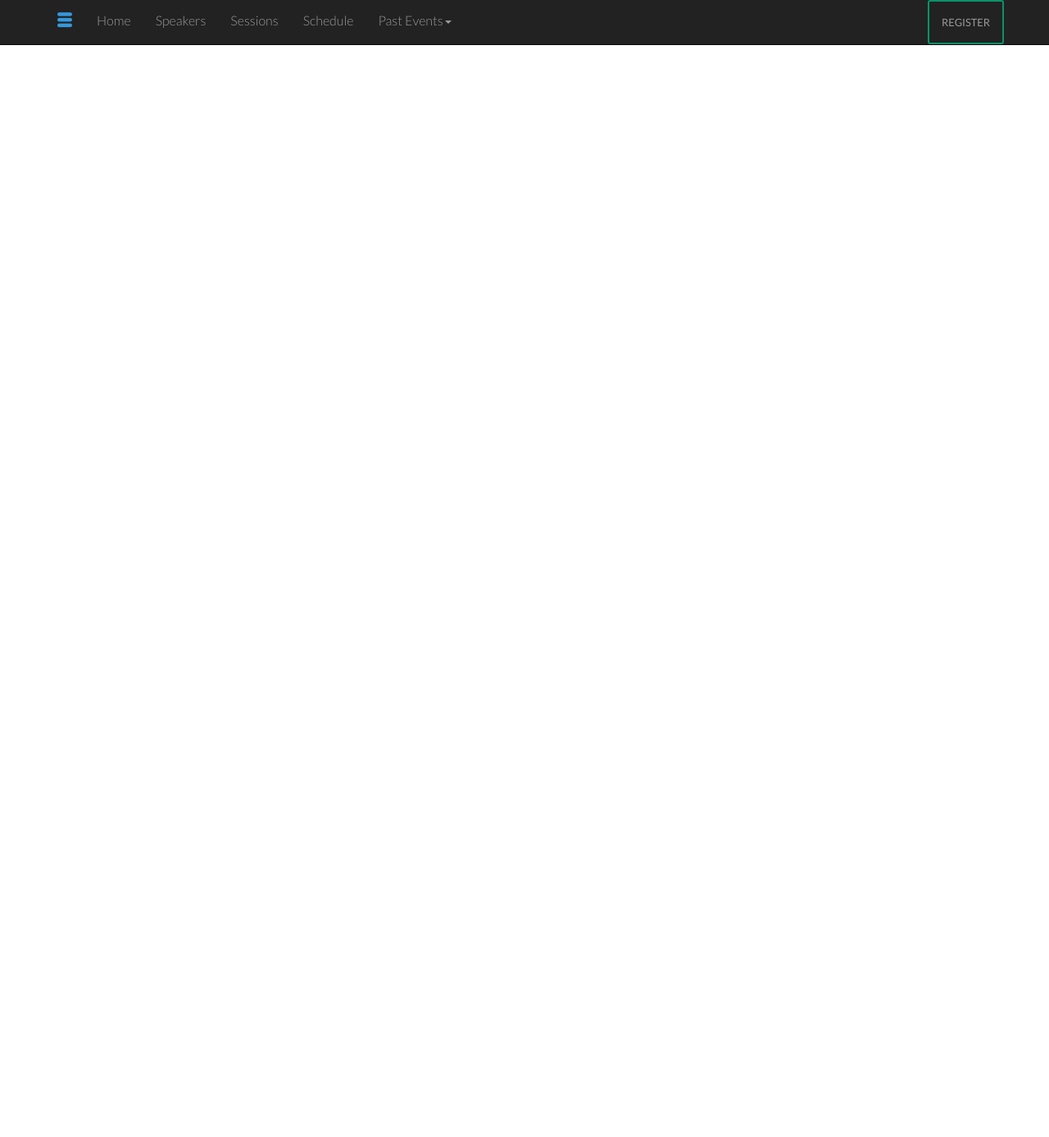
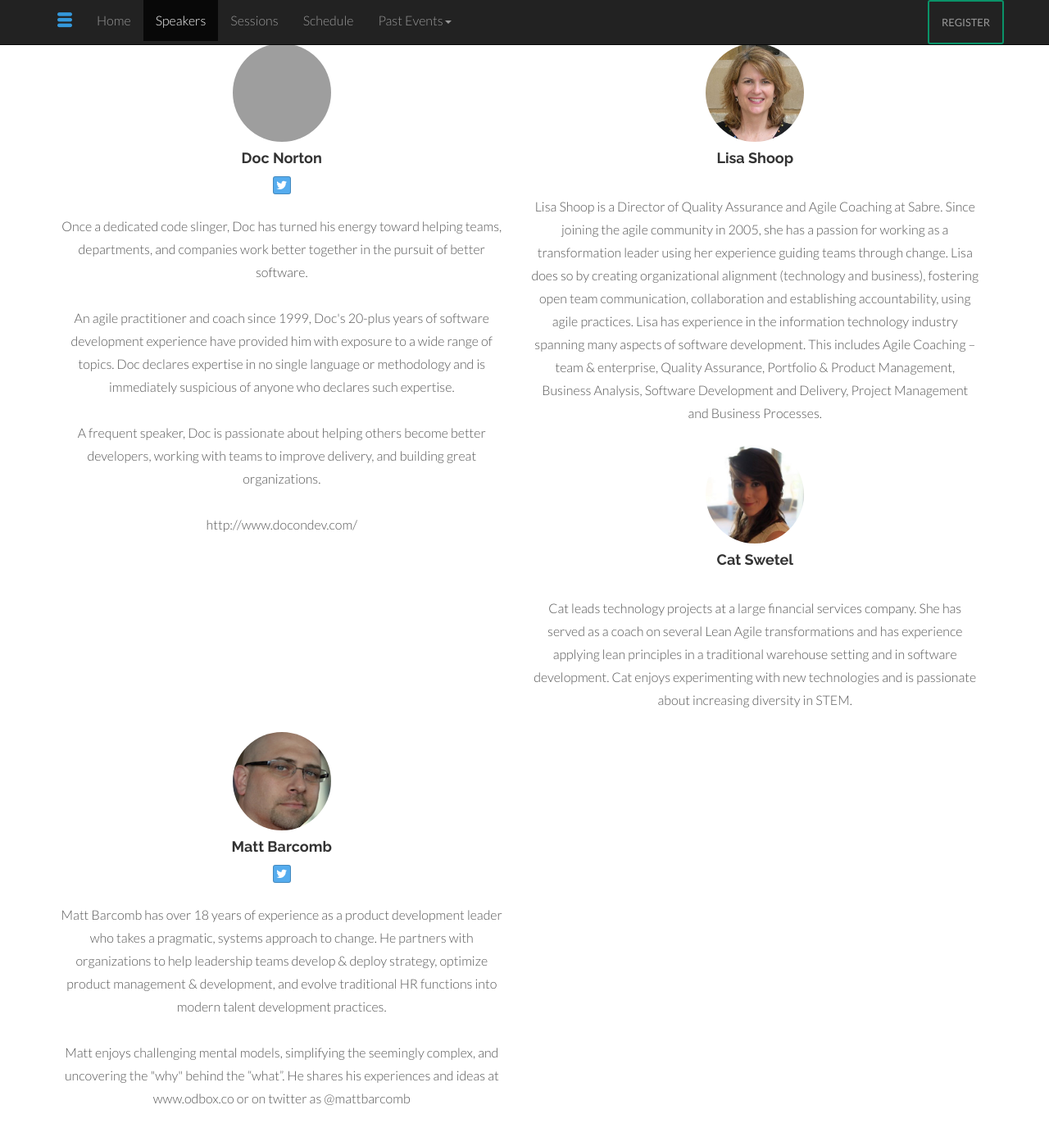
Before and after one commit to agileiowa/dsmagile-web, a Jekyll site: the page built from index.html, in a window 1280 px wide and 1400 px high, scrolled down 802 px. Shown: the top 1387 px of the window at 82% size. Built offline with Jekyll 4.4.1, drawn with Linux system fonts in a browser that asks for light colours; before the commit the page ends 900 px from its top, so only the background shows below that; some of the changed text lies outside the part shown; grey boxes are pictures that could not be loaded.

Commit message:
added speaker and abstracts

```diff
--- /dev/null
+++ b/_data/2015/09/sessions/doc-norton.yml
@@ -0,0 +1,18 @@
+id: velocity
+title: "Agile Metrics: Velocity is NOT the Goal"
+abstract: |
+        Velocity is one of the most common metrics used-and one of the most commonly misused-on agile projects. Velocity is simply a measurement of speed in a given direction-the rate at which a team is delivering toward a product release. As with a vehicle en route to a particular destination, increasing the speed may appear to ensure a timely arrival. However, that assumption is dangerous because it ignores the risks with higher speeds. And while it’s easy to increase a vehicle’s speed, where exactly is the accelerator on a software team? Michael “Doc" Norton walks us through the Hawthorne Effect and Goodhart’s Law to explain why setting goals for velocity can actually hurt a project's chances. Take a look at what can negatively impact velocity, ways to stabilize fluctuating velocity, and methods to improve velocity without the risks. Leave with a toolkit of additional metrics that, coupled with velocity, give a better view of the project's overall health.
+speakers:
+    - id: doc-norton
+      name: Doc Norton
+      image: doc-norton.jpg
+      twitter: DocOnDev
+      linkedin:
+      bio: |
+        Once a dedicated code slinger, Doc has turned his energy toward helping teams, departments, and companies work better together in the pursuit of better software.
+        <br/><br/>
+        An agile practitioner and coach since 1999, Doc's 20-plus years of software development experience have provided him with exposure to a wide range of topics. Doc declares expertise in no single language or methodology and is immediately suspicious of anyone who declares such expertise.
+        <br/><br/>
+        A frequent speaker, Doc is passionate about helping others become better developers, working with teams to improve delivery, and building great organizations.
+        <br/><br/>
+        http://www.docondev.com/
--- /dev/null
+++ b/_data/2015/09/sessions/lisa-shoop.yml
@@ -0,0 +1,12 @@
+id: sustain
+title: "How to Sustain Agile: Teams and Organizations"
+abstract: |
+    “We have mastered the agile principles and are thriving….wait our team members just changed and the business unit just reorganized! What do we do now?” Sound familiar? Often a team goes through training, becomes adjusted to the new way of working, and starts moving along well using agile principles to guide them through software development. This snapshot-in-time does not always last past one or two projects; then something affects the team—team members being added, leaving, moving to other teams; new management, new users. What should you do? How do you adjust? Should you consider training, role adjustments, look to team members to be accountable for knowledge transfer? Lisa provides insight to help you explore ways to address change, whether it is on your team or at the enterprise level, to assist in sustaining agile practices and momentum.  She shares successes through personal experiences in a large, ever-changing organization.
+speakers:
+    - id: lisa-shoop
+      name: Lisa Shoop
+      image: lisa-shoop.jpg
+      twitter:
+      linkedin:
+      bio: |
+        Lisa Shoop is a Director of Quality Assurance and Agile Coaching at Sabre. Since joining the agile community in 2005, she has a passion for working as a transformation leader using her experience guiding teams through change. Lisa does so by creating organizational alignment (technology and business), fostering open team communication, collaboration and establishing accountability, using agile practices.  Lisa has experience in the information technology industry spanning many aspects of software development. This includes Agile Coaching – team & enterprise, Quality Assurance, Portfolio & Product Management, Business Analysis, Software Development and Delivery, Project Management and Business Processes.
--- /dev/null
+++ b/_data/2015/09/sessions/matt-barcomb.yml
@@ -0,0 +1,20 @@
+id:
+title:
+abstract:
+speakers:
+    - id: cat-swetel
+      name: Cat Swetel
+      image: cat-swetel.jpg
+      twitter:
+      bio: |
+          Cat leads technology projects at a large financial services company. She has served as a coach on several Lean Agile transformations and has experience applying lean principles in a traditional warehouse setting and in software development. Cat enjoys experimenting with new technologies and is passionate about increasing diversity in STEM.
+
+    - id: matt-barcomb
+      name: Matt Barcomb
+      image: matt-barcomb.jpg
+      twitter: mattbarcomb
+      linkedin:
+      bio: |
+        Matt Barcomb has over 18 years of experience as a product development leader who takes a pragmatic, systems approach to change. He partners with organizations to help leadership teams develop & deploy strategy, optimize product management & development, and evolve traditional HR functions into modern talent development practices.
+        <br/><br/>
+        Matt enjoys challenging mental models, simplifying the seemingly complex, and uncovering the "why" behind the “what”. He shares his experiences and ideas at www.odbox.co or on twitter as @mattbarcomb
--- a/index.html
+++ b/index.html
@@ -79,7 +79,6 @@
   </div>
 {% endif %}
 
-{% if page.show-sessions == true %}
   <!-- ==== SESSIONS ==== -->
   <div class="container" id="sessions" name="sessions">
     <div class="row white">
@@ -116,6 +115,7 @@
     </div>
   </section>
 
+{% if page.show-sessions == true %}
   <div class="container" id="schedule" name="schedule">
     <br>
     <div class="row white centered">
```
Also changed, not shown: other parts of index.html (+1 -1 lines), _data/2015/09/sessions/tbd.yml (deleted, +0 -10 lines), assets/img/speakers/cat-swetel.jpg (added), assets/img/speakers/matt-barcomb.jpg (added).
